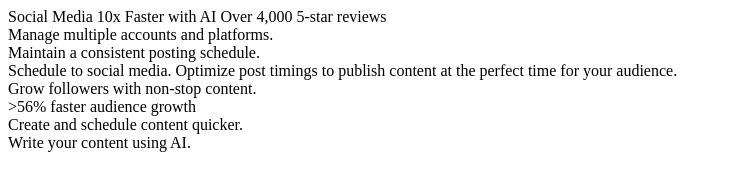
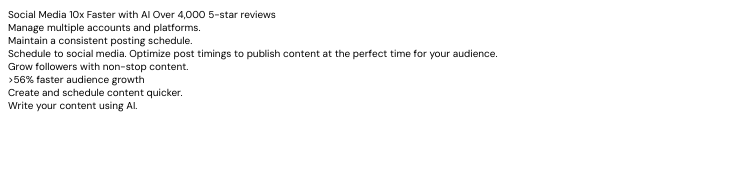
Before and after one commit to djmills89/Bento, a plain HTML site: page index.html in a window 1280 px wide. Shown: the whole page, without its empty margins (0-732 px from the left). Drawn offline with Linux system fonts and the light colour scheme.

Commit message:
initial styles

```diff
--- a/index.html
+++ b/index.html
@@ -7,12 +7,7 @@
   <link rel="icon" type="image/png" sizes="32x32" href="./assets/images/favicon-32x32.png">
 
   <title>Frontend Mentor | Bento grid</title>
-
-  <!-- Feel free to remove these styles or customise in your own stylesheet 👍 -->
-  <style>
-    .attribution { font-size: 11px; text-align: center; }
-    .attribution a { color: hsl(228, 45%, 44%); }
-  </style>
+  <link rel="stylesheet" href="./styles/style.css">
 </head>
 <body>
 
--- /dev/null
+++ b/styles/style.css
@@ -0,0 +1,23 @@
+@font-face {
+    font-family: 'DM Sans';
+    src: url('../assets/fonts/DMSans-VariableFont_opsz\,wght.ttf');
+}
+:root {
+    --purple-100: hsl(254, 88%, 90%);
+    --purple-500: hsl(256, 67%, 59%);
+
+    --yellow-100: hsl(31, 66%, 93%);
+    --yellow-500: hsl(39, 100%, 71%);
+
+    --white: hsl(0, 0%, 100%);
+    --black: hsl(0, 0%, 7%);
+
+    --fs-paragraph: 1.8rem;
+    --ff-family: 'DM Sans';
+    --fw-normal: 400;
+    --fw-bold: 500;
+}
+html {
+    font-size: 62.5%;
+    font-family: var(--ff-family);
+}
```
